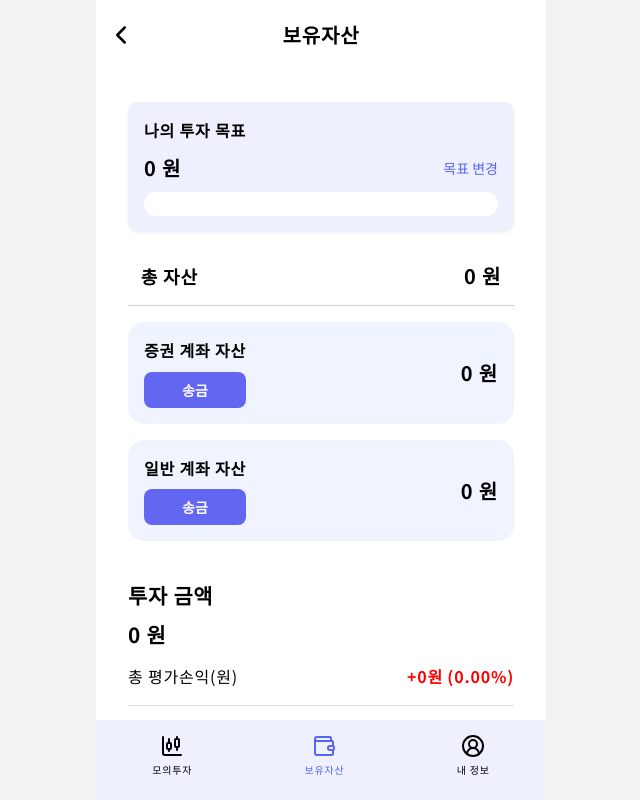
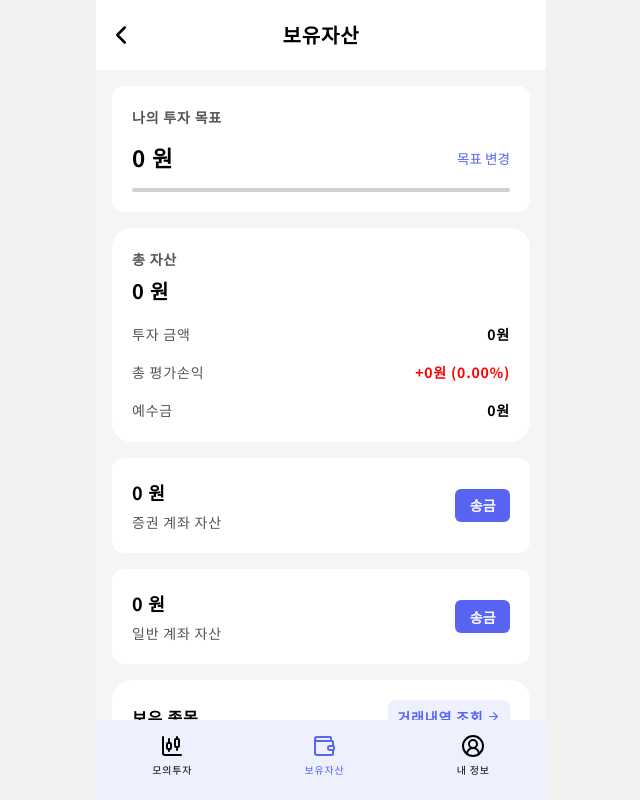
Before and after one commit to BoyunLee/mufin_evolved, a Next.js app: page /user/asset in a window 1280 px wide. Shown: the whole page, without its empty margins (319-959 px from the left). Built offline with nearby package versions, Linux system fonts and the light colour scheme; no server answers.

Commit message:
fix : 유저 피드백 반영 css 수정

```diff
--- a/app/(anon)/search/components/Search.Styled.ts
+++ b/app/(anon)/search/components/Search.Styled.ts
@@ -85,9 +85,9 @@ export const StockImage = styled(Image)`
 
 export const StockName = styled.div`
     margin-left: 1rem;
-    font-size: var(--font-size-xl);
+    font-size: var(--font-size-lg);
     color: var(--black-color);
-    font-weight: 500;
+    font-weight: bold;
 `;
 
 export const HighlightedText = styled.span`
--- a/app/components/home/StockList.Styled.ts
+++ b/app/components/home/StockList.Styled.ts
@@ -69,9 +69,9 @@ export const StockImage = styled(Image)`
 
 export const StockName = styled.div`
     display: flex;
-    font-size: var(--font-size-lg);
+    font-size: var(--font-size-base);
     color: var(--black-color);
-    font-weight: 500;
+    font-weight: bold;
     flex-wrap: wrap;
     word-wrap: break-word;
 `;
@@ -87,7 +87,7 @@ export const StockRight = styled.div`
 `;
 
 export const StockPrice = styled.p`
-    font-size: var(--font-size-lg);
+    font-size: var(--font-size-base);
     font-weight: bold;
 
     white-space: nowrap;
--- a/app/user/asset/components/Asset.Styled.ts
+++ b/app/user/asset/components/Asset.Styled.ts
@@ -1,28 +1,31 @@
 import styled from "styled-components";
 
+/* ================= Page Background ================= */
+
 export const Container = styled.div`
+  background: var(--gray-50);
   display: flex;
   flex-direction: column;
   gap: 1rem;
   width: 100%;
   margin: 0 auto;
-  padding: 2rem;
+  padding: 1rem;
 `;
 
-export const InvestmentGoal = styled.div`
+/* ================= White Section ================= */
+
+export const Section = styled.div`
+  background: var(--white-color);
+  border-radius: 12px;
+  padding: 1.25rem;
+`;
+
+/* ================= 투자 목표 ================= */
+
+export const InvestmentGoal = styled(Section)`
   display: flex;
   flex-direction: column;
-  gap: 0.5rem;
-  width: 100%;
-  background-color: var(--primary-light );
-  border-radius: 10px;
-  padding: 1rem;
-  box-shadow: 0 1px 4px rgba(0, 0, 0, 0.05);
-`;
-
-export const GoalText = styled.span`
-  font-size: 1rem;
-  font-weight: bold;
+  gap: 0.75rem;
 `;
 
 export const GoalRow = styled.div`
@@ -31,133 +34,130 @@ export const GoalRow = styled.div`
   align-items: center;
 `;
 
-export const GoalAmount = styled.span`
-  font-size: 1.25rem;
-  font-weight: bold;
+export const GoalText = styled.span`
+  font-size: var(--font-size-base);
+  color: var(--gray-800);
+  font-weight: 600;
 `;
 
+export const GoalAmount = styled.span`
+  font-size: 1.4rem;
+  font-weight: 700;
+`;
+
+export const ChangeButton = styled.button`
+  background: none;
+  border: none;
+  font-size: 0.85rem;
+  color: var(--primary-color);
+  cursor: pointer;
+`;
+
+/* Progress */
+
 export const ProgressBarContainer = styled.div`
+  height: 4px;
   width: 100%;
-  height: 1.5rem;
-  background: var(--white-color);
-  border-radius: 0.75rem;
+  background: var(--gray-200);
+  border-radius: 999px;
   overflow: hidden;
 `;
 
 export const Progress = styled.div<{ $progress: number }>`
   width: ${({ $progress }) => $progress}%;
   height: 100%;
-  background: var(--second-300);
-  display: flex;
-  align-items: center;
-  justify-content: center;
-  font-size: 0.875rem;
-  font-weight: 600;
-  color: white;
-  transition: width 0.3s ease;
+  background: var(--primary-color);
 `;
 
-export const ChangeButton = styled.button`
-  background: none;
-  border: none;
-  color: var(--primary-color);
-  font-size: 0.875rem;
-  cursor: pointer;
-  transition: 0.2s;
+/* ================= 총 자산 ================= */
 
-  &:hover {
-    text-decoration: underline;
-  }
+export const TotalSummaryCard = styled.div`
+  background: var(--white-color);
+  border-radius: 1.25rem;
+  padding: 1.25rem;
+
+  display: flex;
+  flex-direction: column;
+  gap: 1rem;
 `;
 
-export const TotalAssetsSection = styled.div`
+export const TotalHeader = styled.div`
   display: flex;
-  justify-content: space-between;
-  align-items: center;
-  width: 100%;
-  border-bottom: 1px solid var(--disabled-color);
-  padding: 0.8rem;
+  flex-direction: column;
+  gap: 0.25rem;
 `;
 
 export const TotalText = styled.span`
-  font-size: 1.125rem;
+  font-size: var(--font-size-base);
   font-weight: 600;
+  color: var(--gray-800);
 `;
 
 export const TotalValue = styled.span`
-  font-size: 1.25rem;
-  font-weight: bold;
+  font-size: var(--font-size-2xl);
+  font-weight: 700;
 `;
 
-export const AccountSection = styled.div`
-  width: 100%;
-  background: #f0f4ff;
-  padding: 1rem;
-  border-radius: 1rem;
+
+/* ================= 계좌 ================= */
+
+export const AccountSection = styled(Section)`
   display: flex;
   justify-content: space-between;
   align-items: center;
 `;
 
-export const LeftContainer = styled.div`
+export const AccountInfo = styled.div`
   display: flex;
   flex-direction: column;
-  gap: 0.5rem;
-`;
-
-export const RightContainer = styled.div`
-  display: flex;
-  align-items: flex-end;
+  gap: 0.25rem;
 `;
 
 export const AccountTitle = styled.span`
-  font-size: 1rem;
-  font-weight: 600;
+  font-size: var(--font-size-base);
+  color: var(--gray-800);
 `;
 
 export const AccountValue = styled.span`
-  font-size: 1.25rem;
-  font-weight: bold;
+  font-size: var(--font-size-xl);
+  font-weight: 700;
 `;
 
 export const TransferButton = styled.button`
-  padding: 0.5rem 0.75rem;
-  background: #6366f1;
-  color: white;
-  font-size: 0.875rem;
+  background: var(--primary-color);
+  border: none;
+  border-radius: 6px;
+  padding: 0.6rem 0.9rem;
+
+  font-size: var(--font-size-base);
   font-weight: 600;
-  border: none;
-  border-radius: 0.5rem;
+  color: var(--white-color);
+
   cursor: pointer;
-  transition: 0.2s;
-
-  &:hover {
-    background: #4f46e5;
-  }
+  line-height: 1;
+  white-space: nowrap;
 `;
 
+
+/* ================= Modal ================= */
 export const Input = styled.input`
   width: 100%;
-  padding: 0.75rem;
+  padding: 0.5rem;
   margin-top: 1rem;
-  border: 1px solid #ccc;
+  border: 1px solid var(--disabled-color);
   border-radius: 0.5rem;
-  font-size: 1rem;
+  font-size: var(--font-size-base);
 `;
 
 export const Button = styled.button`
-  margin-top: 1.5rem;
-  padding: 0.75rem;
-  background: #0070f3;
-  color: white;
-  font-size: 1rem;
+  margin-top: 1.2rem;
+  padding: 0.5rem;
+  background: var(--primary-color);
+  color: var(--white-color);
+  font-size: var(--font-size-base);
   font-weight: bold;
   border: none;
   border-radius: 0.75rem;
   cursor: pointer;
   width: 100%;
-
-  &:hover {
-    background: #0366d6;
-  }
 `;
--- a/app/user/asset/components/Holdings.Styled.ts
+++ b/app/user/asset/components/Holdings.Styled.ts
@@ -1,61 +1,74 @@
 import styled from "styled-components";
 import Link from "next/link";
 
+/* 카드 컨테이너 */
 export const Container = styled.div`
   width: 100%;
-    padding-top: 1.5rem;
+  background: var(--white-color);
+  border-radius: 1.25rem;
+  padding: 1.25rem;
+
+  display: flex;
+  flex-direction: column;
+  gap: 0.75rem;
+`;
+
+/* 헤더 */
+export const Header = styled.div`
+  display: flex;
+  justify-content: space-between;
+  align-items: center;
 `;
 
 export const Title = styled.h3`
-    font-size: 1.3rem;
-    font-weight: bold;
-    margin-bottom: 0.5rem;
+  font-size: var(--font-size-lg);
+  font-weight: 700;
 `;
+
 export const HistoryButton = styled(Link)`
   display: flex;
   align-items: center;
-    justify-content: center;
-    background-color: var(--primary-500);
-    width: 11rem;
-    padding: 0.2rem;
-    font-size: 0.8rem;
-    //border: 1px solid;
-    border-radius: 5px;
-    color: white;
-    margin-left: auto; /* 추가: 우측 정렬 */
+  gap: 0.25rem;
 
-    cursor: pointer;
+  padding: 0.35rem 0.6rem;
+  font-size: var(--font-size-base);
+  font-weight: 600;
 
-    &:hover {
-        background-color: var(--primary-600);
-    }
+  color: var(--primary-color);
+  background: var(--primary-50);
+  border-radius: 0.5rem;
 `;
+
+/* 리스트형 테이블 */
 export const Table = styled.table`
   width: 100%;
-    border-collapse: collapse;
+  border-collapse: separate;
+  border-spacing: 0;
 `;
 
+/* 테이블 헤더 */
 export const TableHeader = styled.th`
-    font-size: 0.9rem;
-    font-weight: bold;
-    padding: 0.75rem;
+  font-size: var(--font-size-base);
+  color: var(--gray-800);
+  padding: 0.5rem 0;
   text-align: left;
-    border-bottom: 2px solid var(--gray-100);
-    &:nth-child(3) {
-        text-align: right;
+`;
+
+/* 행 */
+export const TableRow = styled.tr`
+  font-size: 0.875rem;
+
+  &:not(:last-child) td {
+    border-bottom: 1px solid var(--gray-50);
   }
 `;
 
-export const TableRow = styled.tr`
-    text-align: left;
-    font-size: 0.95rem;
+export const TableCell = styled.td`
+  padding: 0.75rem 0;
+  vertical-align: middle;
 `;
 
-export const TableCell = styled.td`
-    padding: 0.75rem;
-    text-align: right;
-`;
-
+/* 종목 정보 */
 export const StockInfo = styled.div`
   display: flex;
   align-items: center;
@@ -63,13 +76,14 @@ export const StockInfo = styled.div`
 `;
 
 export const StockImage = styled.img`
-    width: 1.5rem;
-    height: 1.5rem;
+  width: 1.75rem;
+  height: 1.75rem;
   border-radius: 50%;
 `;
 
+/* 수익 텍스트 */
 export const ProfitText = styled.p<{ $isPositive: boolean }>`
-    font-size: 0.7rem;
-    font-weight: bold;
-    color: ${({ $isPositive }) => ($isPositive ? "red" : "blue")};
+  margin-top: 0.15rem;
+  font-size: var(--font-size-md);
+  color: ${({ $isPositive }) => ($isPositive ? "var(--second-color)" : "var(--primary-color)")};
 `;
--- a/app/user/asset/components/Holdings.tsx
+++ b/app/user/asset/components/Holdings.tsx
@@ -11,6 +11,7 @@ import {
     StockImage,
     ProfitText,
     HistoryButton,
+    Header,
 } from "@/app/user/asset/components/Holdings.Styled";
 
 interface Holding {
@@ -30,16 +31,18 @@ interface HoldingsProps {
 const Holdings = ({ holdings }: HoldingsProps) => {
     return (
         <Container>
-            <Title>보유 종목</Title>
-            <HistoryButton href="/user/stockhistory">
-                거래내역 확인하러 가기 <ArrowRight size={15} />
-            </HistoryButton>
+            <Header>
+                <Title>보유 종목</Title>
+                <HistoryButton href="/user/stockhistory">
+                    거래내역 조회<ArrowRight size={13} />
+                </HistoryButton>
+            </Header>
             <Table>
                 <thead>
                     <TableRow>
                         <TableHeader>종목</TableHeader>
+                        <TableHeader>금액</TableHeader>
                         <TableHeader>수량</TableHeader>
-                        <TableHeader>금액</TableHeader>
                     </TableRow>
                 </thead>
                 <tbody>
@@ -62,7 +65,6 @@ const Holdings = ({ holdings }: HoldingsProps) => {
                                         {displayName}
                                     </StockInfo>
                                 </TableCell>
-                                <TableCell>{quantity}주</TableCell>
                                 <TableCell>
                                     {total.toLocaleString()} 원
                                     <ProfitText $isPositive={profit >= 0}>
@@ -70,6 +72,7 @@ const Holdings = ({ holdings }: HoldingsProps) => {
                                         {profit.toLocaleString()}원 ({profitRate.toFixed(2)}%)
                                     </ProfitText>
                                 </TableCell>
+                                <TableCell>{quantity}주</TableCell>
                             </TableRow>
                         );
                     })}
--- a/app/user/asset/components/InvestmentAmount.Styled.ts
+++ b/app/user/asset/components/InvestmentAmount.Styled.ts
@@ -1,54 +1,32 @@
 import styled from "styled-components";
 
-export const Container = styled.div`
-    width: 100%;
-    padding-top: 1.5rem;
+export const Section = styled.div`
+  background: var(--white-color);
 `;
 
-export const Title = styled.h3`
-    font-size: 1.3rem;
-    font-weight: bold;
+export const InvestmentSummary = styled(Section)`
+  display: flex;
+  flex-direction: column;
+  gap: 1rem;
 `;
 
-export const Amount = styled.p`
-    font-size: 1.3rem;
-    font-weight: bold;
-    margin-top: 0.5rem;
+export const SummaryRow = styled.div`
+  display: flex;
+  justify-content: space-between;
 `;
 
-export const ProfitContainer = styled.div`
-    display: flex;
-    justify-content: space-between;
-    align-items: center;
-    margin-top: 0.75rem;
+export const SummaryLabel = styled.span`
+  font-size: var(--font-size-base);
+  color: var(--gray-800);
 `;
 
-export const ProfitLabel = styled.p`
-    font-size: 1rem;
+export const SummaryValue = styled.span<{ $isPositive?: boolean }>`
+  font-size: var(--font-size-base);
+  font-weight: 600;
+  color: ${({ $isPositive }) =>
+    $isPositive === undefined
+      ? "var(--black-color)"
+      : $isPositive
+      ? "var(--second-color)"
+      : "var(--primary-color)"};
 `;
-
-export const ProfitValue = styled.p<{ $isPositive: boolean }>`
-    font-size: 1rem;
-    font-weight: bold;
-    color: ${({ $isPositive }) => ($isPositive ? "red" : "blue")};
-`;
-
-export const CashContainer = styled.div`
-    display: flex;
-    justify-content: space-between;
-    align-items: center;
-    margin-top: 1rem;
-    padding: 0.75rem;
-    border-top: 1px solid #ddd;
-    border-bottom: 1px solid #ddd;
-`;
-
-export const CashLabel = styled.p`
-    font-size: 1rem;
-    font-weight: bold;
-`;
-
-export const CashAmount = styled.p`
-    font-size: 1rem;
-    font-weight: bold;
-`;
--- a/app/user/asset/components/InvestmentAmount.tsx
+++ b/app/user/asset/components/InvestmentAmount.tsx
@@ -1,46 +1,43 @@
-"use client";
-
 import {
-    Container,
-    Title,
-    Amount,
-    ProfitContainer,
-    ProfitLabel,
-    ProfitValue,
-    CashContainer,
-    CashLabel,
-    CashAmount,
+  InvestmentSummary,
+  SummaryRow,
+  SummaryLabel,
+  SummaryValue,
 } from "@/app/user/asset/components/InvestmentAmount.Styled";
 
-interface InvestmentAmountProps {
+interface Props {
   investmentAmount: number;
   totalProfit: number;
   totalProfitRate: number;
   cash: number;
 }
 
-const InvestmentAmount = ({ investmentAmount, totalProfit, totalProfitRate, cash }: InvestmentAmountProps) => {
+const InvestmentAmount = ({
+  investmentAmount,
+  totalProfit,
+  totalProfitRate,
+  cash,
+}: Props) => {
   return (
-        <Container>
-            {/* 투자 금액 */}
-            <Title>투자 금액</Title>
-            <Amount>{investmentAmount.toLocaleString()} 원</Amount>
+    <InvestmentSummary>
+      <SummaryRow>
+        <SummaryLabel>투자 금액</SummaryLabel>
+        <SummaryValue>{investmentAmount.toLocaleString()}원</SummaryValue>
+      </SummaryRow>
 
-            {/* 총 평가손익 */}
-            <ProfitContainer>
-                <ProfitLabel>총 평가손익(원)</ProfitLabel>
-                <ProfitValue $isPositive={totalProfit >= 0}>
+      <SummaryRow>
+        <SummaryLabel>총 평가손익</SummaryLabel>
+        <SummaryValue $isPositive={totalProfit >= 0}>
           {totalProfit >= 0 ? "+" : ""}
           {totalProfit.toLocaleString()}원 ({totalProfitRate.toFixed(2)}%)
-                </ProfitValue>
-            </ProfitContainer>
+        </SummaryValue>
+      </SummaryRow>
 
-            {/* 예수금 */}
-            <CashContainer>
-                <CashLabel>예수금</CashLabel>
-                <CashAmount>{cash.toLocaleString()} 원</CashAmount>
-            </CashContainer>
-        </Container>
+      <SummaryRow>
+        <SummaryLabel>예수금</SummaryLabel>
+        <SummaryValue>{cash.toLocaleString()}원</SummaryValue>
+      </SummaryRow>
+    </InvestmentSummary>
   );
 };
 
--- a/app/user/asset/page.tsx
+++ b/app/user/asset/page.tsx
@@ -10,19 +10,19 @@ import {
     GoalAmount,
     ProgressBarContainer,
     Progress,
-    TotalAssetsSection,
     TotalText,
     TotalValue,
     AccountSection,
-    LeftContainer,
-    RightContainer,
     AccountTitle,
     AccountValue,
+    AccountInfo,
     TransferButton,
     Input,
     Button,
     GoalRow,
-    ChangeButton
+    ChangeButton,
+    TotalSummaryCard,
+    TotalHeader,
 } from "@/app/user/asset/components/Asset.Styled";
 import InvestmentAmount from "./components/InvestmentAmount";
 import Holdings from "./components/Holdings";
@@ -132,48 +132,61 @@ const Asset = () => {
             </ProgressBarContainer>
             </InvestmentGoal>
 
-            {/* 총 자산 */}
-            <TotalAssetsSection>
-                <TotalText>총 자산</TotalText>
-                <TotalValue>{totalAssets.toLocaleString()} 원</TotalValue>
-            </TotalAssetsSection>
+            <TotalSummaryCard>
+                {/* 상단: 총 자산 */}
+                <TotalHeader>
+                    <TotalText>총 자산</TotalText>
+                    <TotalValue>{totalAssets.toLocaleString()} 원</TotalValue>
+                </TotalHeader>
+
+                {/* 하단: 투자 상세 */}
+                <InvestmentAmount
+                    investmentAmount={investmentAmount}
+                    totalProfit={totalProfit}
+                    totalProfitRate={totalProfitRate}
+                    cash={cash}
+                />
+            </TotalSummaryCard>
 
             {/* 증권계좌 자산 (예수금 + 투자금액) */}
             <AccountSection>
-                <LeftContainer>
+                <AccountInfo>
+                    <AccountValue>
+                        {securitiesAccount.toLocaleString()} 원
+                    </AccountValue>
                     <AccountTitle>증권 계좌 자산</AccountTitle>
-                    <TransferButton onClick={() => router.push("/user/transfer?type=toAccount")}>송금</TransferButton>
-                </LeftContainer>
-                <RightContainer>
-                    <AccountValue>{securitiesAccount.toLocaleString()} 원</AccountValue>
-                </RightContainer>
+                </AccountInfo>
+
+                <TransferButton
+                    onClick={() => router.push("/user/transfer?type=toAccount")}
+                >
+                    송금
+                </TransferButton>
             </AccountSection>
+
 
             {/* 일반계좌 자산 */}
             <AccountSection>
-                <LeftContainer>
+                <AccountInfo>
+                    <AccountValue>
+                        {bankAccount.toLocaleString()} 원
+                    </AccountValue>
                     <AccountTitle>일반 계좌 자산</AccountTitle>
-                    <TransferButton onClick={() => router.push("/user/transfer?type=toCash")}>송금</TransferButton>
-                </LeftContainer>
-                <RightContainer>
-                    <AccountValue>{bankAccount.toLocaleString()} 원</AccountValue>
-                </RightContainer>
+                </AccountInfo>
+
+                <TransferButton
+                    onClick={() => router.push("/user/transfer?type=toCash")}
+                >
+                    송금
+                </TransferButton>
             </AccountSection>
-
-            {/* 투자금액, 평가손익, 예수금 컴포넌트 */}
-            <InvestmentAmount
-                investmentAmount={investmentAmount}
-                totalProfit={totalProfit}
-                totalProfitRate={totalProfitRate}
-                cash={cash}
-            />
 
             {/* 보유종목 컴포넌트 */}
             <Holdings holdings={holdings} />
 
             {/* 투자 목표 설정 모달 */}
             <Modal isOpen={isModalOpen} onClose={() => setIsModalOpen(false)}>
-                <h6>목표 금액 설정</h6>
+                <p>목표 금액 설정</p>
                 <Input type="number" value={tempGoalAmount} onChange={(e) => {
                     const newValue = e.target.value;
                     if (!isNaN(Number(newValue)) && (Number(newValue) >= 0 || newValue === "")) {
--- a/app/user/transfer/components/TransferClient.Styled.ts
+++ b/app/user/transfer/components/TransferClient.Styled.ts
@@ -18,7 +18,7 @@ export const TransferTitle1 = styled.h2`
 `;
 
 export const TransferTitle2 = styled.h2`
-  font-size: var(--font-size-3xl);
+  font-size: var(--font-size-2xl);
   font-weight: bold;
   margin-bottom: 1.25rem;
   color: var(--primary-color);
--- a/application/usecases/user/dtos/userAssetDto.ts
+++ b/application/usecases/user/dtos/userAssetDto.ts
@@ -16,5 +16,5 @@ export interface UserAssetDTO {
     // 예수금
     cash: number;
     // 보유종목 배열 (현재는 미구현이므로 빈 배열)
-    holdings: any[];
+    holdings: unknown[];
 }
```
Lines whose indentation alone changed are shown as unchanged.
